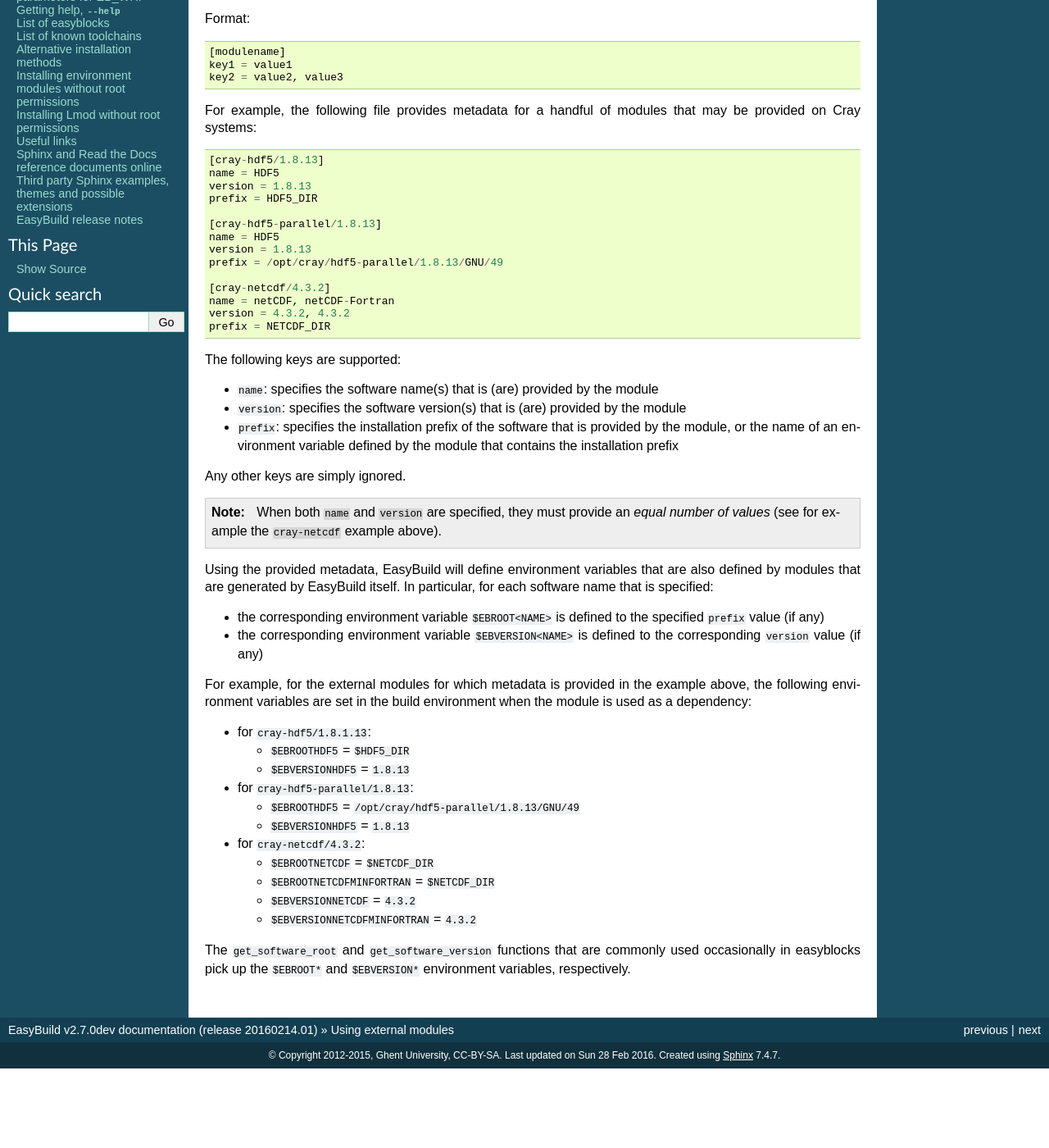
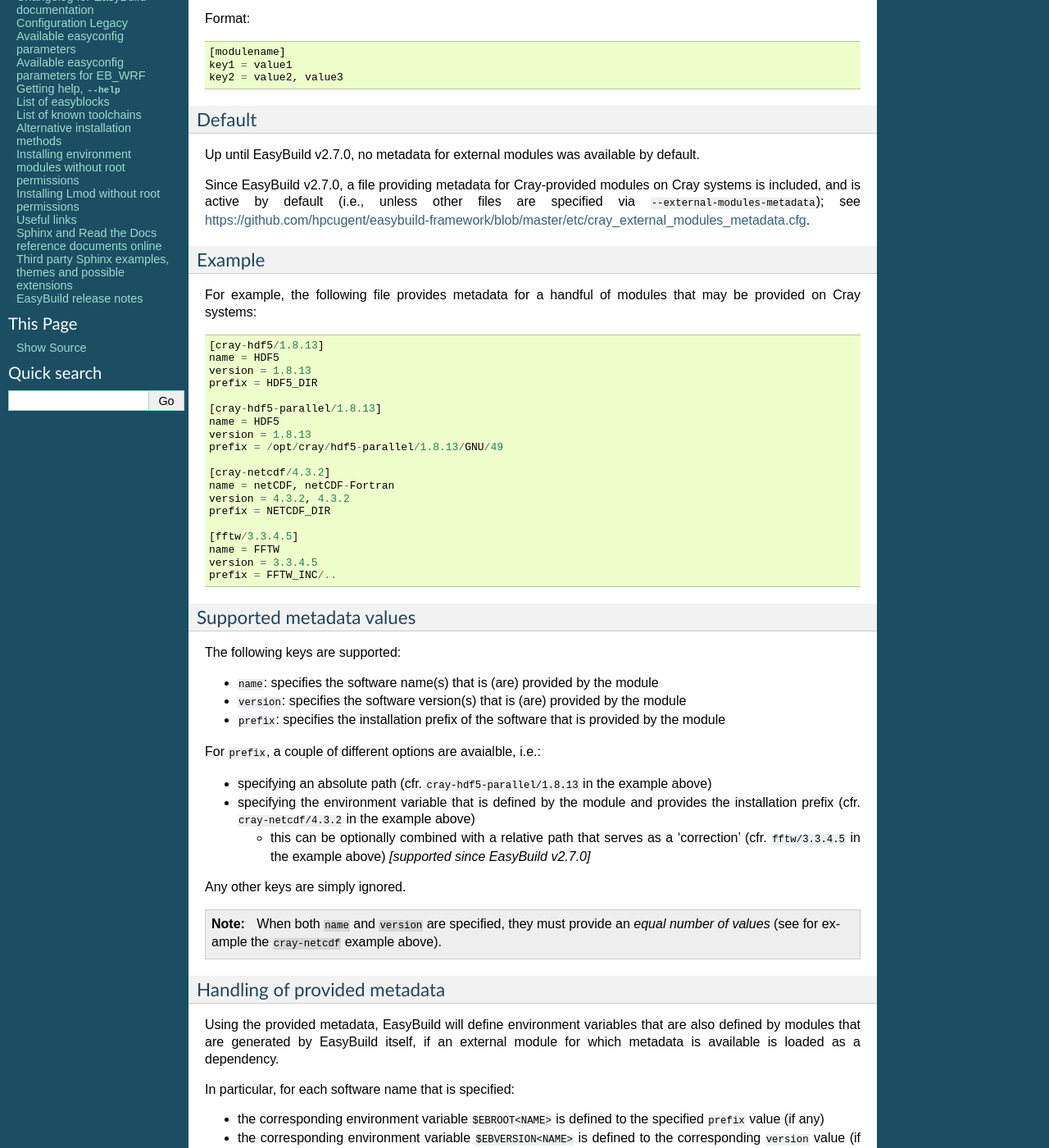
Before and after one commit to easybuilders/easybuild, a Sphinx documentation site: the page built from docs/Using_external_modules.rst, in a window 1280 px wide and 1400 px high, scrolled down 744 px. Shown: the whole window at 82% size. Built offline with Sphinx 7.4.7, drawn with Linux system fonts in a browser that asks for light colours; before the commit the page ends 2047 px from its top, so only the background shows below that; some of the changed text lies outside the part shown.

Commit message:
update documentation on metadata for external modules

```diff
--- a/docs/Changelog.rst
+++ b/docs/Changelog.rst
@@ -2,6 +2,10 @@
 
 Changelog for EasyBuild documentation
 -------------------------------------
+
+* **release 20160228.01** (`February 28th 2016`):
+
+  * update documentation on external modules metadata (see :ref:`using_external_modules_metadata`)
 
 * **release 20160214.01** (`February 14th 2016`):
 
--- a/docs/Using_external_modules.rst
+++ b/docs/Using_external_modules.rst
@@ -28,6 +28,7 @@
 not be resolved because the module could not be found. It will *not* search for a matching easyconfig file in order to
 try and install the module to resolve the dependency.
 
+.. _using_external_modules_metadata:
 
 Metadata for external modules
 -----------------------------
@@ -44,6 +45,18 @@
   [modulename]
   key1 = value1
   key2 = value2, value3
+
+Default
+~~~~~~~
+
+Up until EasyBuild v2.7.0, no metadata for external modules was available by default.
+
+Since EasyBuild v2.7.0, a file providing metadata for Cray-provided modules on Cray systems is included,
+and is active by default (i.e., unless other files are specified via ``--external-modules-metadata``);
+see https://github.com/hpcugent/easybuild-framework/blob/master/etc/cray_external_modules_metadata.cfg.
+
+Example
+~~~~~~~
 
 For example, the following file provides metadata for a handful of modules that may be provided on Cray systems::
 
@@ -62,13 +75,28 @@
   version = 4.3.2, 4.3.2
   prefix = NETCDF_DIR
 
+  [fftw/3.3.4.5]
+  name = FFTW
+  version = 3.3.4.5
+  prefix = FFTW_INC/..
+
+Supported metadata values
+~~~~~~~~~~~~~~~~~~~~~~~~~
 
 The following keys are supported:
 
 * ``name``: specifies the software name(s) that is (are) provided by the module
 * ``version``: specifies the software version(s) that is (are) provided by the module
-* ``prefix``: specifies the installation prefix of the software that is provided by the module, or the name of an
-  environment variable defined by the module that contains the installation prefix
+* ``prefix``: specifies the installation prefix of the software that is provided by the module
+
+For ``prefix``, a couple of different options are avaialble, i.e.:
+
+* specifying an absolute path (cfr. ``cray-hdf5-parallel/1.8.13`` in the example above)
+* specifying the environment variable that is defined by the module and provides the installation prefix
+  (cfr. ``cray-netcdf/4.3.2`` in the example above)
+
+  * this can be optionally combined with a relative path that serves as a 'correction'
+    (cfr. ``fftw/3.3.4.5`` in the example above) *[supported since EasyBuild v2.7.0]*
 
 Any other keys are simply ignored.
 
@@ -76,8 +104,13 @@
   When both ``name`` and ``version`` are specified, they must provide an *equal number of values*
   (see for example the ``cray-netcdf`` example above).
 
+Handling of provided metadata
+~~~~~~~~~~~~~~~~~~~~~~~~~~~~~
+
 Using the provided metadata, EasyBuild will define environment variables that are also defined by modules that are
-generated by EasyBuild itself. In particular, for each software name that is specified:
+generated by EasyBuild itself, if an external module for which metadata is available is loaded as a dependency.
+
+In particular, for each software name that is specified:
 
 * the corresponding environment variable ``$EBROOT<NAME>`` is defined to the specified ``prefix`` value (if any)
 * the corresponding environment variable ``$EBVERSION<NAME>`` is defined to the corresponding ``version`` value (if any)
@@ -102,5 +135,10 @@
   * ``$EBVERSIONNETCDF`` = ``4.3.2``
   * ``$EBVERSIONNETCDFMINFORTRAN`` = ``4.3.2``
 
+* for ``fftw/3.3.4.5``:
+
+  * ``$EBROOTFFTW`` = ``$FFTW_INC/../``
+  * ``$EBVERSIONFFTW`` = ``3.3.4.5``
+
 The ``get_software_root`` and ``get_software_version`` functions that are commonly used occasionally in easyblocks
 pick up the ``$EBROOT*`` and ``$EBVERSION*`` environment variables, respectively.
--- a/docs/conf.py
+++ b/docs/conf.py
@@ -43,7 +43,7 @@
 # The short X.Y version.
 version = '2.7.0dev'  # this is meant to reference the version of EasyBuild
 # The full version, including alpha/beta/rc tags.
-release = '20160214.01'  # this is meant to reference the version of the documentation itself
+release = '20160228.01'  # this is meant to reference the version of the documentation itself
 
 # There are two options for replacing |today|: either, you set today to some
 # non-false value, then it is used:
```
